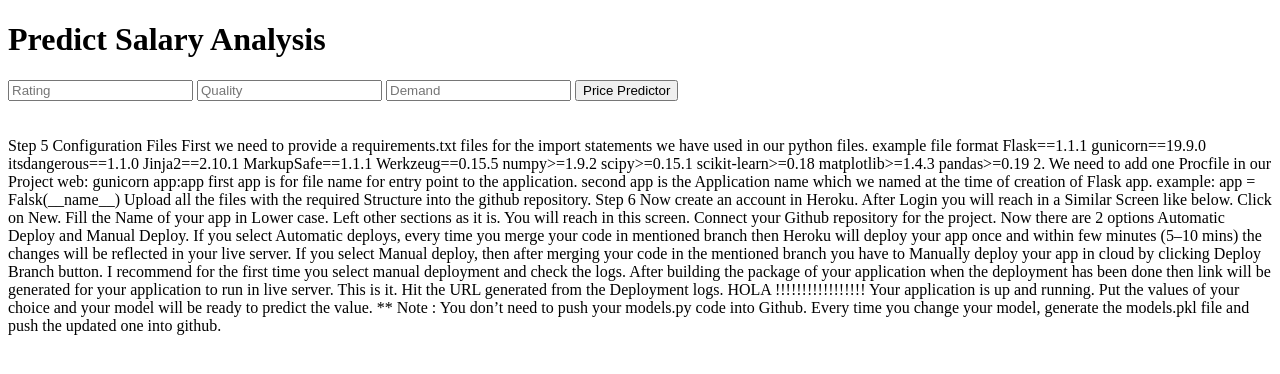
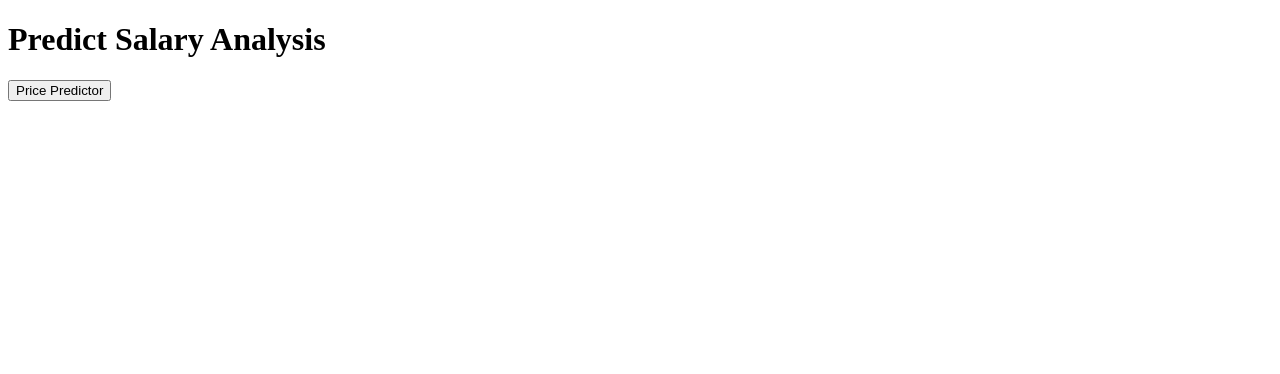
Before and after one commit to tinak6501/Covid19, a Flask app: page / in a window 1280 px wide. Shown: the top 374 px of the page. Run offline with Flask 2, Linux system fonts and the light colour scheme; parts of the project's set-up code (start-up, migrations or seed data) failed here and were passed over.

Commit message:
Update page.html

```diff
--- a/template/page.html
+++ b/template/page.html
@@ -13,9 +13,6 @@
 <h1>Predict Salary Analysis</h1>
 <!-- Main Input For Receiving Query to our ML -->
 <form action="{{ url_for('predict')}}"method="post">
-<input type="text" name="rating" placeholder="Rating" required="required" />
-<input type="text" name="quality" placeholder="Quality" required="required" />
-<input type="text" name="demand_value" placeholder="Demand" required="required" />
 <button type="submit" class="btn btn-primary btn-block btn-large">Price Predictor</button>
 </form>
 <br>
@@ -24,64 +21,3 @@
 </div>
 </body>
 </html>
-Step 5
-Configuration Files
-
-First we need to provide a requirements.txt files for the import statements we have used in our python files.
-example file format
-
-Flask==1.1.1
-gunicorn==19.9.0
-itsdangerous==1.1.0
-Jinja2==2.10.1
-MarkupSafe==1.1.1
-Werkzeug==0.15.5
-numpy>=1.9.2
-scipy>=0.15.1
-scikit-learn>=0.18
-matplotlib>=1.4.3
-pandas>=0.19
-2. We need to add one Procfile in our Project
-
-web: gunicorn app:app
-first app is for file name for entry point to the application.
-
-second app is the Application name which we named at the time of creation of Flask app.
-
-example: app = Falsk(__name__)
-
-Upload all the files with the required Structure into the github repository.
-
-Step 6
-Now create an account in Heroku. After Login you will reach in a Similar Screen like below.
-
-
-Click on New.
-
-Fill the Name of your app in Lower case.
-
-Left other sections as it is.
-
-You will reach in this screen.
-
-
-Connect your Github repository for the project.
-
-Now there are 2 options Automatic Deploy and Manual Deploy.
-
-If you select Automatic deploys, every time you merge your code in mentioned branch then Heroku will deploy your app once and within few minutes (5–10 mins) the changes will be reflected in your live server.
-
-If you select Manual deploy, then after merging your code in the mentioned branch you have to Manually deploy your app in cloud by clicking Deploy Branch button.
-
-
-I recommend for the first time you select manual deployment and check the logs.
-
-After building the package of your application when the deployment has been done then link will be generated for your application to run in live server.
-
-This is it. Hit the URL generated from the Deployment logs.
-
-HOLA !!!!!!!!!!!!!!!!!
-
-Your application is up and running. Put the values of your choice and your model will be ready to predict the value.
-
-** Note : You don’t need to push your models.py code into Github. Every time you change your model, generate the models.pkl file and push the updated one into github.
```
